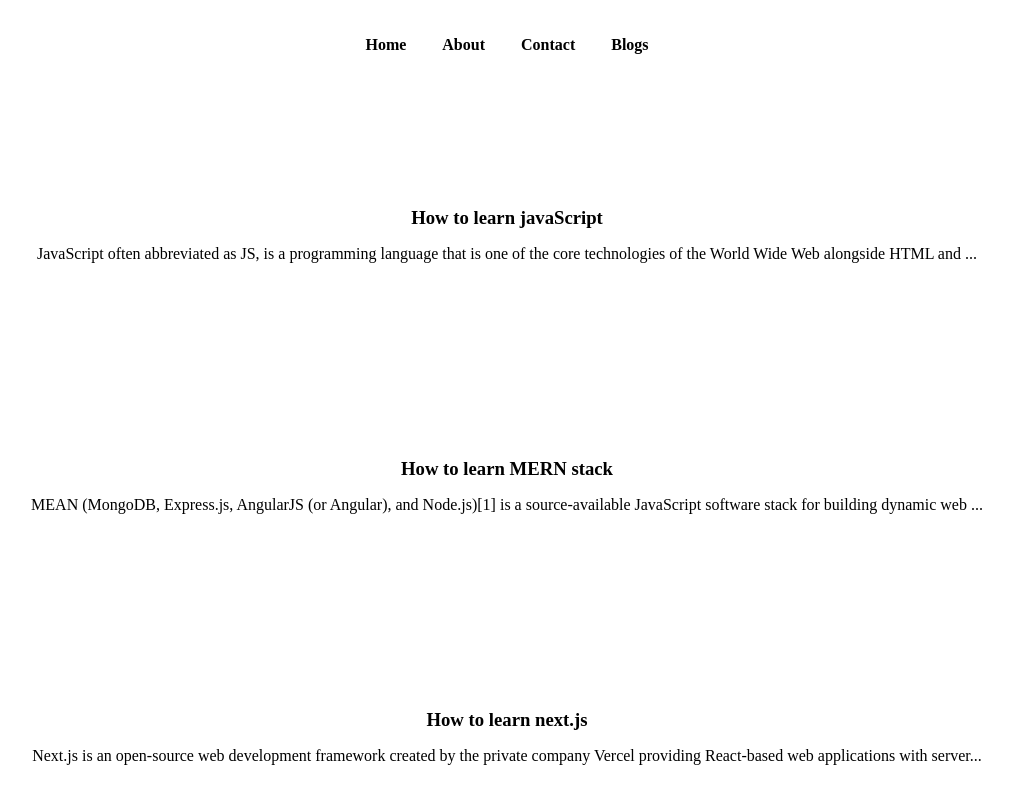
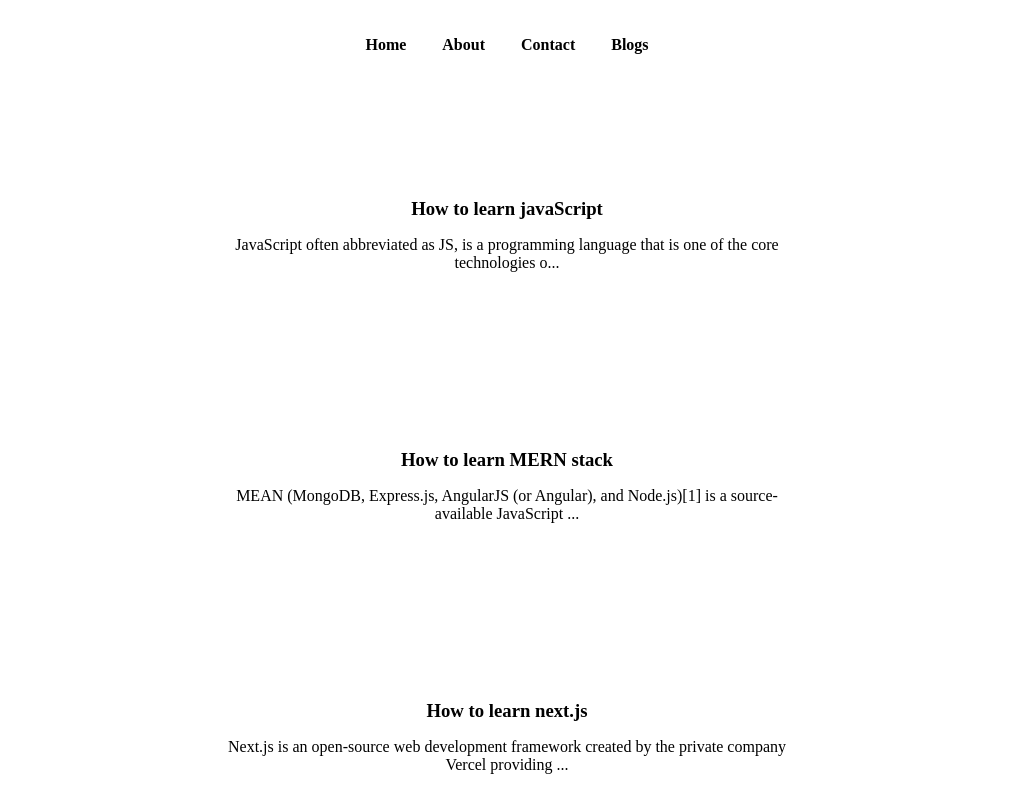
Before and after one commit to Rahman1234562/my-project, a Next.js app: page /blogs in a window 1280 px wide. Shown: the top 812 px of the page, without its empty margins (133-1145 px from the left). Built offline with nearby package versions, Linux system fonts and the light colour scheme.

Commit message:
updated files

```diff
--- a/pages/about.js
+++ b/pages/about.js
@@ -7,7 +7,7 @@ const About = () => {
       <h1 className={style.center}>About Problem Solving Coder</h1>
       <h2 className={style.intro}>Intruduction</h2>
       <p>our mission is to solve the problem on my online way to approve the biggner exprience
-        this is great opertunity for biggner to sovle thier problem online Problem Solving Coder help them
+        this is great opertunity for biggner to solve thier problem online Problem Solving Coder help them
         to approve thier skill better
       </p>
       <h2 className={style.contact}>Contact our member for online duscussion</h2>
--- a/pages/blogs.js
+++ b/pages/blogs.js
@@ -15,7 +15,7 @@ const Blogs = (props) => {
               <h3 className={classes.main2}>{blogitem.title}</h3>
             </Link>
             <p className={classes.mainpara}>
-              {blogitem.content.substr(0, 140)}...{" "}
+              {blogitem.content.substr(0, 100)}...{" "}
             </p>
           </div>
         );
@@ -23,6 +23,7 @@ const Blogs = (props) => {
     </div>
   );
 };
+
 
 export async function getServerSideProps(){
     let data = await fetch("http://localhost:3000/api/blog")
--- a/styles/blogs.module.css
+++ b/styles/blogs.module.css
@@ -18,6 +18,6 @@
     margin-top: 2rem;
 }
 .mainpara{
-    /* max-width: 45vw; */
+    max-width: 45vw;
 margin : 1rem 6rem
 }
```
